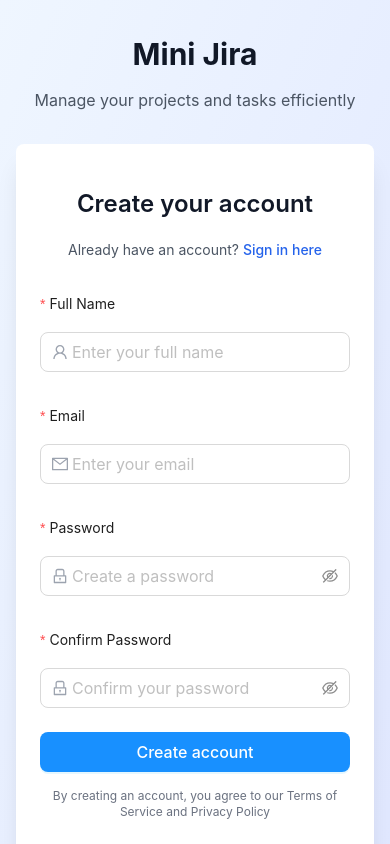
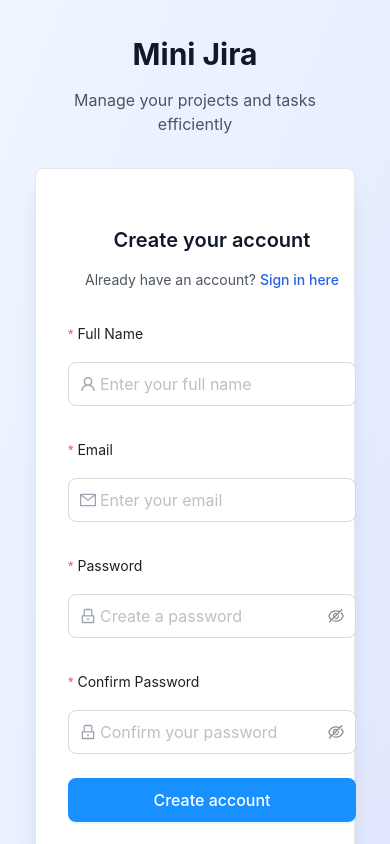
Before and after one commit to myckhel/minijira-client, a React (Vite) app: page /auth/register in a window 390 px wide. Shown: the top 844 px of the page. Built offline with nearby package versions, Linux system fonts and the light colour scheme.

Commit message:
style: enhance layout and styling for authentication forms and pages

```diff
--- a/src/components/features/auth/AuthLayout.tsx
+++ b/src/components/features/auth/AuthLayout.tsx
@@ -17,7 +17,7 @@ export function AuthLayout() {
 
   return (
     <div className="min-h-screen bg-gradient-to-br from-blue-50 to-indigo-100 flex items-center justify-center p-4">
-      <div className="w-full max-w-md">
+      <div className="w-80 sm:w-96">
         <div className="text-center mb-8">
           <h1 className="text-3xl font-bold text-gray-900 mb-2">Mini Jira</h1>
           <p className="text-gray-600">
@@ -25,8 +25,10 @@ export function AuthLayout() {
           </p>
         </div>
 
-        <Card className="shadow-xl border-0">
-          <Outlet />
+        <Card className="shadow-xl border border-gray-200 rounded-lg">
+          <div className="px-2 py-4">
+            <Outlet />
+          </div>
         </Card>
 
         <div className="text-center mt-6">
--- a/src/components/features/auth/LoginForm.tsx
+++ b/src/components/features/auth/LoginForm.tsx
@@ -44,9 +44,9 @@ export function LoginForm() {
   const displayError = localError || error;
 
   return (
-    <div>
+    <div className="w-full">
       <div className="text-center mb-6">
-        <h2 className="text-2xl font-semibold text-gray-900">
+        <h2 className="text-xl font-semibold text-gray-900">
           Sign in to your account
         </h2>
         <p className="mt-2 text-sm text-gray-600">
@@ -81,6 +81,7 @@ export function LoginForm() {
         layout="vertical"
         size="large"
         autoComplete="off"
+        className="w-full"
       >
         <Form.Item
           name="email"
@@ -94,6 +95,7 @@ export function LoginForm() {
             prefix={<MailOutlined className="text-gray-400" />}
             placeholder="Enter your email"
             autoComplete="email"
+            className="h-11"
           />
         </Form.Item>
 
@@ -109,23 +111,24 @@ export function LoginForm() {
             prefix={<LockOutlined className="text-gray-400" />}
             placeholder="Enter your password"
             autoComplete="current-password"
+            className="h-11"
           />
         </Form.Item>
 
-        <Form.Item className="mb-0">
+        <Form.Item className="mb-0 mt-6">
           <Button
             type="primary"
             htmlType="submit"
             loading={isLoading}
             block
-            className="h-10 font-medium"
+            className="h-11 font-medium text-base"
           >
             {isLoading ? "Signing in..." : "Sign in"}
           </Button>
         </Form.Item>
       </Form>
 
-      <div className="mt-4 text-center">
+      <div className="mt-6 text-center">
         <p className="text-xs text-gray-500">
           By signing in, you agree to our Terms of Service and Privacy Policy
         </p>
--- a/src/components/features/auth/RegisterForm.tsx
+++ b/src/components/features/auth/RegisterForm.tsx
@@ -41,6 +41,7 @@ export function RegisterForm() {
     }
 
     try {
+      // eslint-disable-next-line @typescript-eslint/no-unused-vars
       const { confirmPassword, ...registerData } = values;
       await register(registerData);
       message.success("Registration successful! Welcome aboard!");
@@ -54,9 +55,9 @@ export function RegisterForm() {
   const displayError = localError || error;
 
   return (
-    <div>
+    <div className="w-full">
       <div className="text-center mb-6">
-        <h2 className="text-2xl font-semibold text-gray-900">
+        <h2 className="text-xl font-semibold text-gray-900">
           Create your account
         </h2>
         <p className="mt-2 text-sm text-gray-600">
@@ -91,6 +92,7 @@ export function RegisterForm() {
         layout="vertical"
         size="large"
         autoComplete="off"
+        className="w-full"
       >
         <Form.Item
           name="name"
@@ -105,6 +107,7 @@ export function RegisterForm() {
             prefix={<UserOutlined className="text-gray-400" />}
             placeholder="Enter your full name"
             autoComplete="name"
+            className="h-11"
           />
         </Form.Item>
 
@@ -120,6 +123,7 @@ export function RegisterForm() {
             prefix={<MailOutlined className="text-gray-400" />}
             placeholder="Enter your email"
             autoComplete="email"
+            className="h-11"
           />
         </Form.Item>
 
@@ -136,6 +140,7 @@ export function RegisterForm() {
             prefix={<LockOutlined className="text-gray-400" />}
             placeholder="Create a password"
             autoComplete="new-password"
+            className="h-11"
           />
         </Form.Item>
 
@@ -160,23 +165,24 @@ export function RegisterForm() {
             prefix={<LockOutlined className="text-gray-400" />}
             placeholder="Confirm your password"
             autoComplete="new-password"
+            className="h-11"
           />
         </Form.Item>
 
-        <Form.Item className="mb-0">
+        <Form.Item className="mb-0 mt-6">
           <Button
             type="primary"
             htmlType="submit"
             loading={isLoading}
             block
-            className="h-10 font-medium"
+            className="h-11 font-medium text-base"
           >
             {isLoading ? "Creating account..." : "Create account"}
           </Button>
         </Form.Item>
       </Form>
 
-      <div className="mt-4 text-center">
+      <div className="mt-6 text-center">
         <p className="text-xs text-gray-500">
           By creating an account, you agree to our Terms of Service and Privacy
           Policy
--- a/src/pages/LoginPage.tsx
+++ b/src/pages/LoginPage.tsx
@@ -1,5 +1,9 @@
 import { LoginForm } from "../components/features/auth/LoginForm";
 
 export default function LoginPage() {
-  return <LoginForm />;
+  return (
+    <div className="w-72 mx-auto">
+      <LoginForm />
+    </div>
+  );
 }
--- a/src/pages/RegisterPage.tsx
+++ b/src/pages/RegisterPage.tsx
@@ -1,5 +1,9 @@
 import { RegisterForm } from "../components/features/auth/RegisterForm";
 
 export default function RegisterPage() {
-  return <RegisterForm />;
+  return (
+    <div className="w-72 mx-auto">
+      <RegisterForm />
+    </div>
+  );
 }
```
